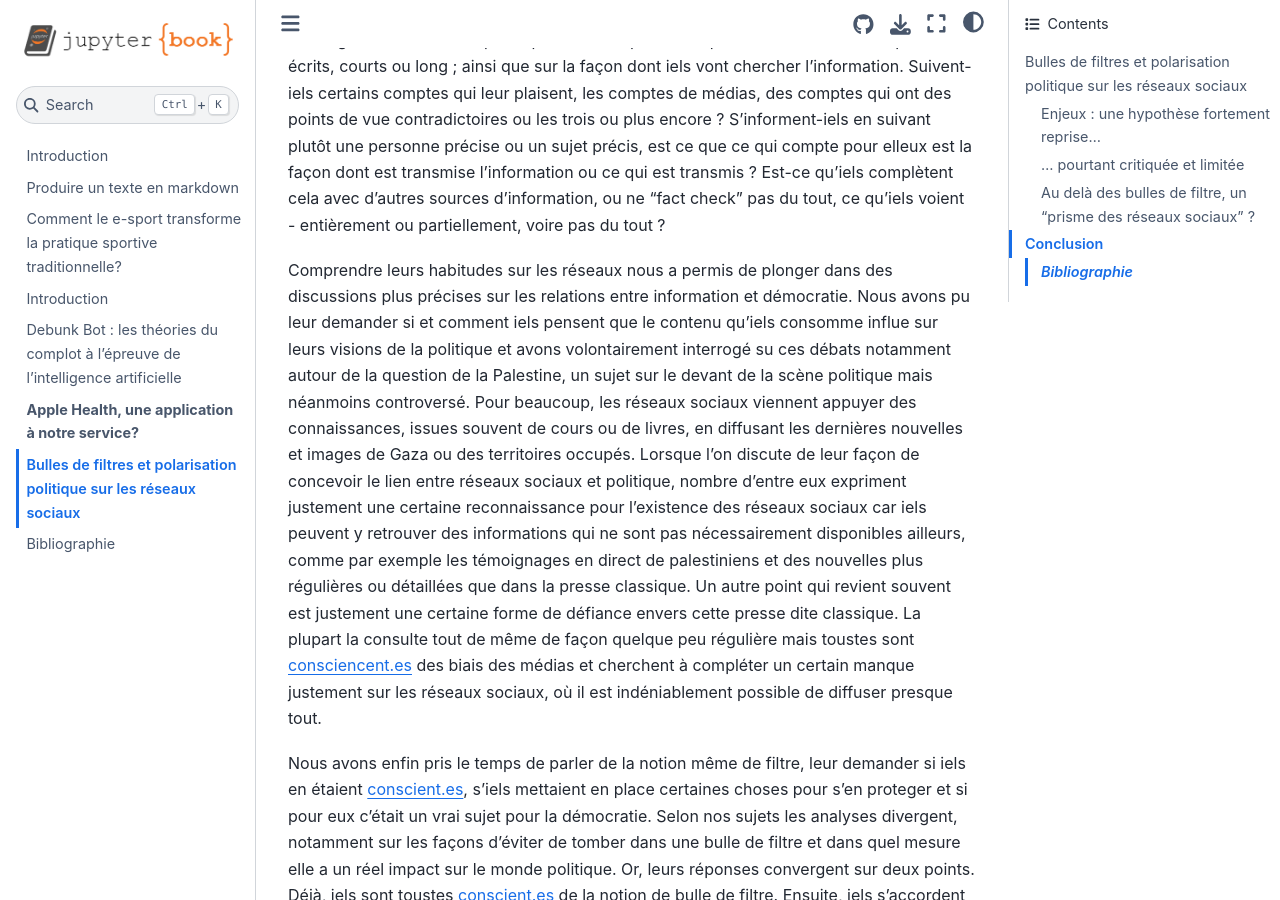
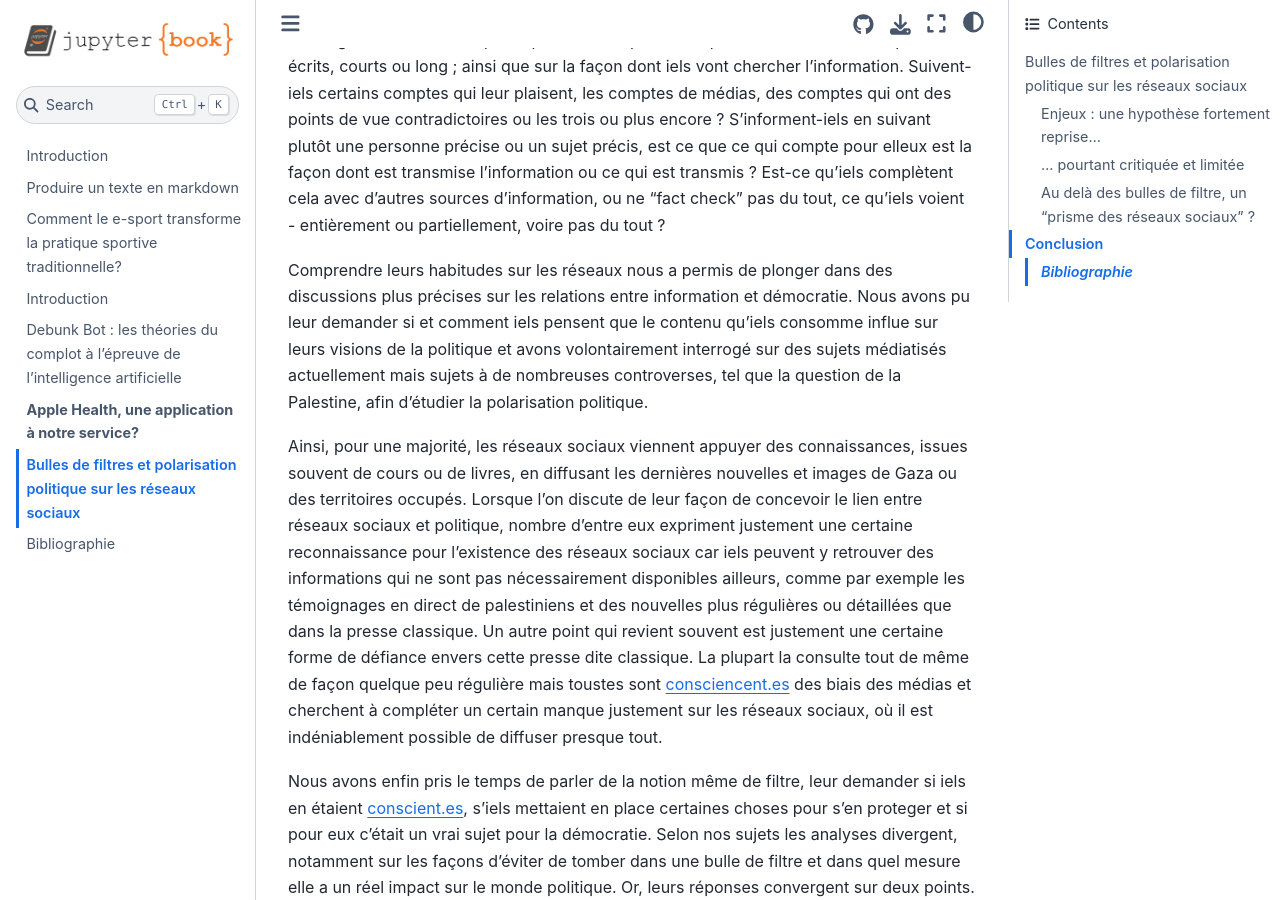
Before and after one commit to luneauaymeric/digital_culture_collective_page_g6, a Jupyter Book: the page built from bubbles/bulles_de_filtre.md, in a window 1280 px wide and 900 px high, scrolled down 2604 px. Built offline with Jupyter Book 1.0.4 settings and Sphinx 7.4.7 and the Sphinx Book theme 1.1.4, drawn with Linux system fonts in a browser that asks for light colours.

Commit message:
bubbles/bulles_de_filtre.md updated from https://stackedit.io/

```diff
--- a/bubbles/bulles_de_filtre.md
+++ b/bubbles/bulles_de_filtre.md
@@ -31,7 +31,9 @@ Nous avons mené une courte enquête qualitative en interrogeant 15 de nos camar
 
 Dans un premier temps nous avons cherché à savoir quels réseaux sociaux iels utilisaient le plus (Instagram, X (anciennement Twitter), Threads, TikTok, YouTube, Twitch et Télégram étaient les principaux), et leur façon de s’informer dessus. Nous les avons donc interrogé sur les formats qu’iels priorisaient : plutôt des photos et vidéos ou des posts écrits, courts ou long ; ainsi que sur la façon dont iels vont chercher l’information. Suivent-iels certains comptes qui leur plaisent, les comptes de médias, des comptes qui ont des points de vue contradictoires ou les trois ou plus encore ? S’informent-iels en suivant plutôt une personne précise ou un sujet précis, est ce que ce qui compte pour elleux est la façon dont est transmise l'information ou ce qui est transmis  ? Est-ce qu’iels complètent cela avec d’autres sources d’information, ou ne "fact check" pas du tout, ce qu’iels voient - entièrement ou partiellement, voire pas du tout ?
 
-Comprendre leurs habitudes sur les réseaux nous a permis de plonger dans des discussions plus précises sur les relations entre information et démocratie. Nous avons pu leur demander si et comment iels pensent que le contenu qu’iels consomme influe sur leurs visions de la politique et avons volontairement interrogé su ces débats notamment autour de la question de la Palestine, un sujet sur le devant de la scène politique mais néanmoins controversé. Pour beaucoup, les réseaux sociaux viennent appuyer des connaissances, issues souvent de cours ou de livres, en diffusant les dernières nouvelles et images de Gaza ou des territoires occupés. Lorsque l’on discute de leur façon de concevoir le lien entre réseaux sociaux et politique, nombre d’entre eux expriment justement une certaine reconnaissance pour l’existence des réseaux sociaux car iels peuvent y retrouver des informations qui ne sont pas nécessairement disponibles ailleurs, comme par exemple les témoignages en direct de palestiniens et des nouvelles plus régulières ou détaillées que dans la presse classique. Un autre point qui revient souvent est justement une certaine forme de défiance envers cette presse dite classique. La plupart la consulte tout de même de façon quelque peu régulière mais toustes sont consciencent.es des biais des médias et cherchent à compléter un certain manque justement sur les réseaux sociaux, où il est indéniablement possible de diffuser presque tout.
+Comprendre leurs habitudes sur les réseaux nous a permis de plonger dans des discussions plus précises sur les relations entre information et démocratie. Nous avons pu leur demander si et comment iels pensent que le contenu qu’iels consomme influe sur leurs visions de la politique et avons volontairement interrogé sur des sujets médiatisés actuellement mais sujets à de nombreuses controverses, tel que la question de la Palestine, afin d'étudier la polarisation politique.
+
+Ainsi, pour une majorité, les réseaux sociaux viennent appuyer des connaissances, issues souvent de cours ou de livres, en diffusant les dernières nouvelles et images de Gaza ou des territoires occupés. Lorsque l’on discute de leur façon de concevoir le lien entre réseaux sociaux et politique, nombre d’entre eux expriment justement une certaine reconnaissance pour l’existence des réseaux sociaux car iels peuvent y retrouver des informations qui ne sont pas nécessairement disponibles ailleurs, comme par exemple les témoignages en direct de palestiniens et des nouvelles plus régulières ou détaillées que dans la presse classique. Un autre point qui revient souvent est justement une certaine forme de défiance envers cette presse dite classique. La plupart la consulte tout de même de façon quelque peu régulière mais toustes sont consciencent.es des biais des médias et cherchent à compléter un certain manque justement sur les réseaux sociaux, où il est indéniablement possible de diffuser presque tout.
 
 Nous avons enfin pris le temps de parler de la notion même de filtre, leur demander si iels en étaient conscient.es, s’iels mettaient en place certaines choses pour s’en proteger et si pour eux c’était un vrai sujet pour la démocratie. Selon nos sujets les analyses divergent, notamment sur les façons d’éviter de tomber dans une bulle de filtre et dans quel mesure elle a un réel impact sur le monde politique. Or, leurs réponses convergent sur deux points. Déjà, iels sont toustes conscient.es de la notion de bulle de filtre. Ensuite, iels s’accordent dans une analyse plutot critique de cette notion, certains voient son impact sur la politique et d’autres moins, mais toustes sont d’accord pour dire que cet effet de bulle de filtre n’est pas le principal facteur de la polarisation de nos mondes politiques mais bien les failles du système capitaliste qui crée crise après crise et que la gauche et la gauche radicale reprennent de la force avec un prolétariat qui se saisit de sa conscience de classe face à la bourgeoisie et ses sbires se tournent vers le fascisme pour continuer de défendre ses intérêts coute que coute.
 
```
Also changed, not shown: other parts of bubbles/bulles_de_filtre.md (+1 -1 lines).
